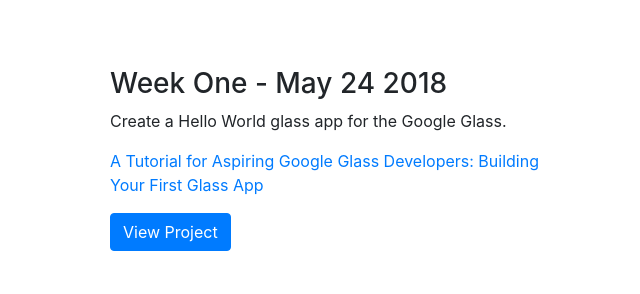
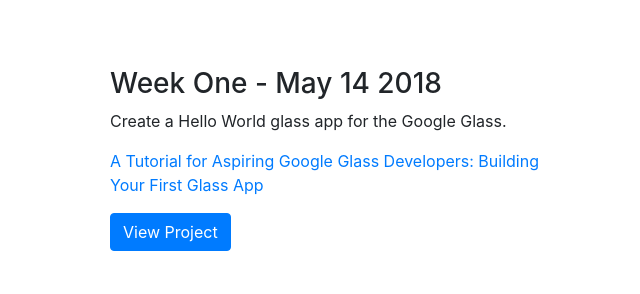
Before and after one commit to doxuan994/github-io, a website: page documentation/index.html in a window 1280 px wide. Shown: the part 179-473 px from the top of the page, 640-1280 px from the left. Drawn offline with Linux system fonts and the light colour scheme.

Commit message:
Edited date

```diff
--- a/documentation/index.html
+++ b/documentation/index.html
@@ -65,7 +65,7 @@
                 </a>
             </div>
             <div class="col-md-5">
-                <h3>Week One - May 24 2018</h3>
+                <h3>Week One - May 14 2018</h3>
                 <p>Create a Hello World glass app for the Google Glass.</p>
                 <p><a href="https://www.toptal.com/google-glass/building-your-first-glass-app-a-tutorial-for-aspiring-google-glass-developers" target="_blank">A Tutorial for Aspiring Google Glass Developers: Building Your First Glass App</a></p>
                 <a class="btn btn-primary" href="#">View Project</a>
```
